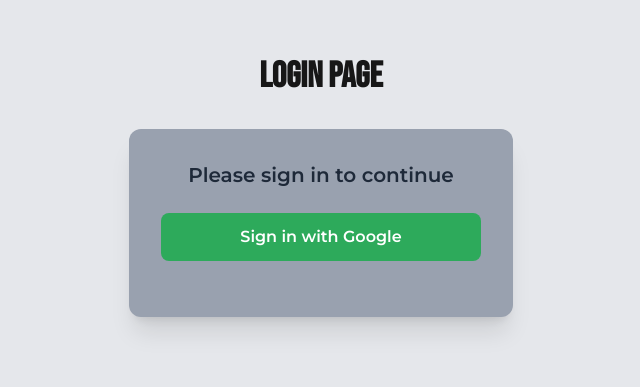
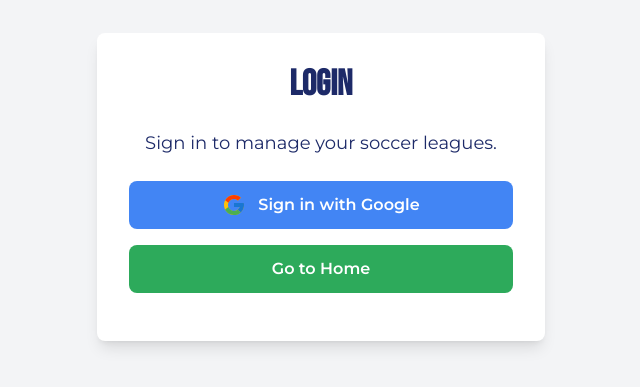
Before and after one commit to SantiagoCardenasX/kickoff, a Next.js app: page /login in a window 1280 px wide. Shown: the part 213-600 px from the top of the page, without its empty margins (319-959 px from the left). Built offline with nearby package versions, Linux system fonts and the light colour scheme; no server answers.

Commit message:
feat: integrate authentication context and add sign-out functionality in Sidebar

```diff
--- a/app/login/page.js
+++ b/app/login/page.js
@@ -2,14 +2,15 @@
 
 import Link from "next/link";
 import { useUserAuth } from "./_utils/auth-context"; // Importing the useUserAuth hook
+import { FcGoogle } from "react-icons/fc"; // Importing Google icon
 
 export default function Page() {
   // Using the useUserAuth hook to get user and googleSignIn function
-  const { user, googleSignIn, firebaseSignOut } = useUserAuth(); // Destructure googleSignIn here
+  const { user, googleSignIn, firebaseSignOut } = useUserAuth();
 
   const handleGoogleSignIn = async () => {
     try {
-      await googleSignIn(); // Now googleSignIn is defined here
+      await googleSignIn(); // Google sign-in function
     } catch (error) {
       console.error("Error signing in with Google", error);
     }
@@ -17,47 +18,58 @@
 
   const handleSignOut = async () => {
     try {
-      await firebaseSignOut();
+      await firebaseSignOut(); // Firebase sign-out function
     } catch (error) {
       console.error("Error signing out", error);
     }
   };
 
   return (
-    <div className="flex flex-col justify-center items-center h-screen bg-gray-200">
-      <h1 className="text-4xl font-semibold text-center mb-8">Login Page</h1>
-
-      {/* If the user is not logged in, show the login message */}
-      {!user ? (
-        <div className="w-full max-w-sm p-8 bg-gray-400 shadow-xl rounded-xl text-center">
-          <p className="text-xl font-semibold mb-6 text-gray-800">
-            Please sign in to continue
+    <div className="flex items-center justify-center w-full h-screen bg-gray-100 p-6">
+      <div className="flex flex-col justify-center items-center bg-white p-8 rounded-lg shadow-lg w-full max-w-md">
+        <h1 className="text-4xl font-bold text-[#1D2A68] mb-6">Login</h1>
+        <p className="text-lg text-[#1D2A68] mb-6">
+          Sign in to manage your soccer leagues.
         </p>
 
-          {/* Button triggers Google sign-in */}
+        {/* If the user is not logged in, show the Google sign-in button */}
+        {!user ? (
+          <>
             <button
               onClick={handleGoogleSignIn}
-            className="w-full px-6 py-3 mb-6 bg-[#2DAA5B] text-white rounded-lg font-semibold hover:bg-[#1D2A68] transition duration-300 cursor-pointer"
+              className="w-full bg-[#4285F4] text-white px-6 py-3 rounded-lg font-semibold flex items-center justify-center gap-3 mb-4 transition duration-300 hover:bg-[#1D2A68] cursor-pointer"
             >
+              <FcGoogle className="text-2xl" />
               Sign in with Google
             </button>
-        </div>
+            <Link
+              href="/"
+              className="w-full bg-[#2DAA5B] text-white text-center px-6 py-3 rounded-lg font-semibold mb-4 transition duration-300 hover:bg-[#1D2A68] cursor-pointer"
+            >
+              Go to Home
+            </Link>
+          </>
         ) : (
-        // If the user is logged in, show the "Go to Dashboard" button
           <>
+            {/* Go to Dashboard Button */}
+            <div>
               <Link href="/leagues">
-            <button className="font-medium bg-[#2DAA5B] px-4 py-2 rounded-lg text-white cursor-pointer transition duration-300 hover:bg-[#1D2A68]">
+                <button className="w-full bg-[#2DAA5B] text-white px-6 py-3 rounded-lg font-semibold mb-4 transition duration-300 hover:bg-[#1D2A68] cursor-pointer">
                   Go to Dashboard
                 </button>
               </Link>
+
+              {/* Sign Out Button */}
               <button
                 onClick={handleSignOut}
-            className="font-medium bg-[#2DAA5B] px-4 py-2 rounded-lg text-white cursor-pointer transition duration-300 hover:bg-[#1D2A68]"
+                className="w-full bg-[#FF3B30] text-white px-6 py-3 rounded-lg font-semibold transition duration-300 hover:bg-[#1D2A68] cursor-pointer"
               >
                 Sign Out
               </button>
+            </div>
           </>
         )}
       </div>
+    </div>
   );
 }
--- a/components/sidebar.js
+++ b/components/sidebar.js
@@ -3,9 +3,22 @@
 import Link from "next/link";
 import Image from "next/image";
 import { useState } from "react";
+import { useRouter } from "next/navigation"; // Import useRouter for navigation
+import { useUserAuth } from "@/app/login/_utils/auth-context";
 
 export default function Sidebar() {
   const [isOpen, setIsOpen] = useState(false);
+  const { firebaseSignOut } = useUserAuth();
+  const router = useRouter(); // Initialize the router for navigation
+
+  const handleSignOut = async () => {
+    try {
+      await firebaseSignOut(); // Firebase sign-out function
+      router.push("/login"); // Redirect to the login page after signing out
+    } catch (error) {
+      console.error("Error signing out", error);
+    }
+  };
 
   return (
     <>
@@ -77,6 +90,16 @@
           </Link>
         </nav>
 
+        {/* Sign Out Button */}
+        <div className="mt-60">
+          <button
+            className="w-full text-lg font-medium bg-[#2A9D58] hover:bg-[#FF3B30] hover:text-white px-4 py-2 rounded-lg transition duration-300 text-center cursor-pointer"
+            onClick={handleSignOut}
+          >
+            Sign Out
+          </button>
+        </div>
+
         {/* Footer */}
         <div className="mt-auto text-center text-sm text-gray-300">
           © 2025 KickOff. All rights reserved.
```
Also changed, not shown: app/leagues/page.js (+7 -1 lines). Lines whose indentation alone changed are shown as unchanged.
